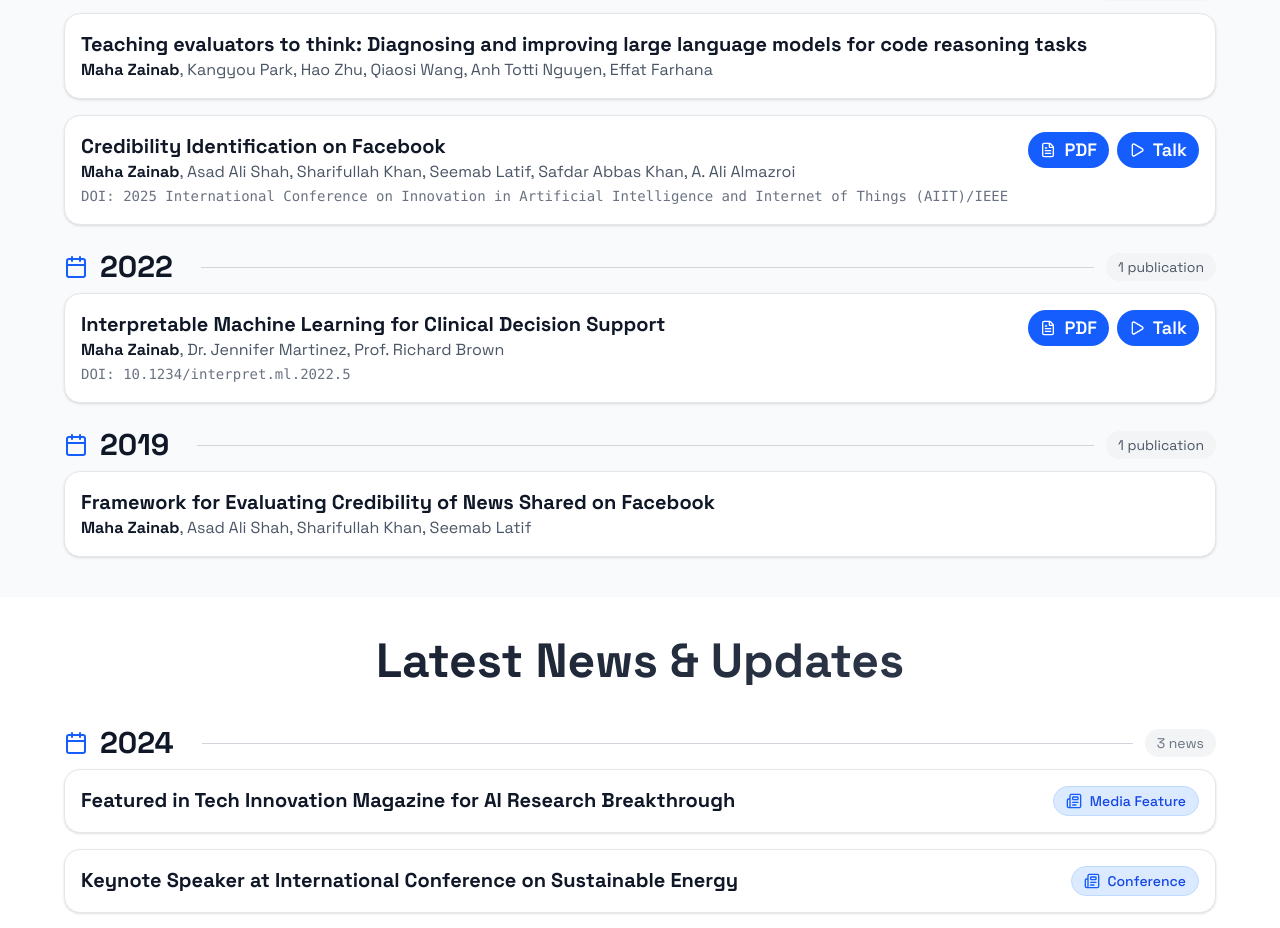
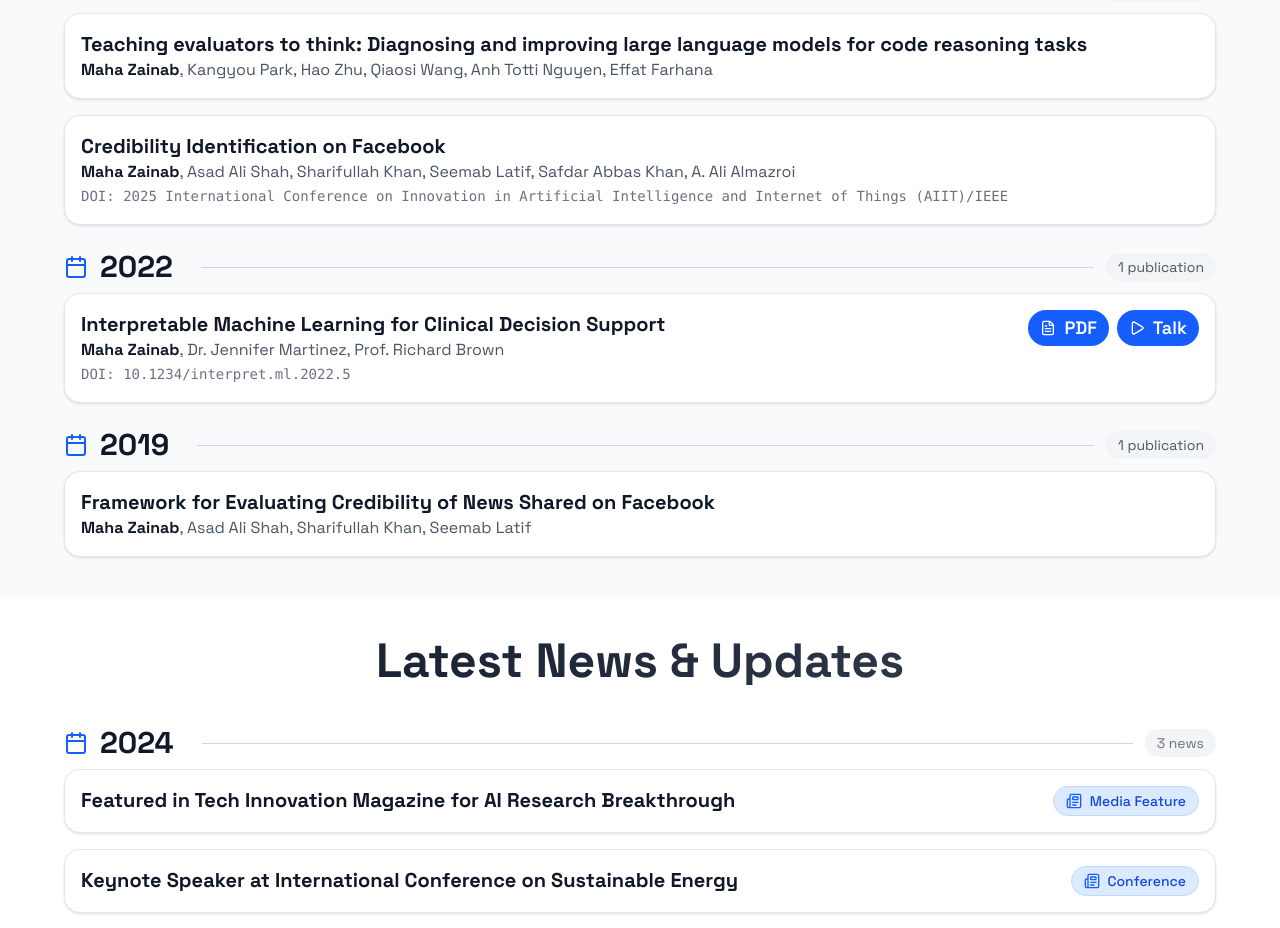
Before and after one commit to MahaZainab/MahaZainab.github.io, a React (Vite) app: page / in a window 1280 px wide. Shown: the part 1280-2208 px from the top of the page. Built offline with nearby package versions, Linux system fonts and the light colour scheme.

Commit message:
Auto commit on save

```diff
--- a/src/data/content.ts
+++ b/src/data/content.ts
@@ -70,8 +70,8 @@ export const publications: Publication[] = [
       "Maha Zainab", "Asad Ali Shah", "Sharifullah Khan", "Seemab Latif", "Safdar Abbas Khan"
       , "A. Ali Almazroi",
     ],
-    pdfLink: "/publications/llm-secure-code.pdf",
-    talkLink: "/talks/llm-secure-code",
+    pdfLink: "",
+    talkLink: "",
     year: "2025",
     doi: "2025 International Conference on Innovation in Artificial Intelligence and Internet of Things (AIIT)/IEEE",
   },
```
